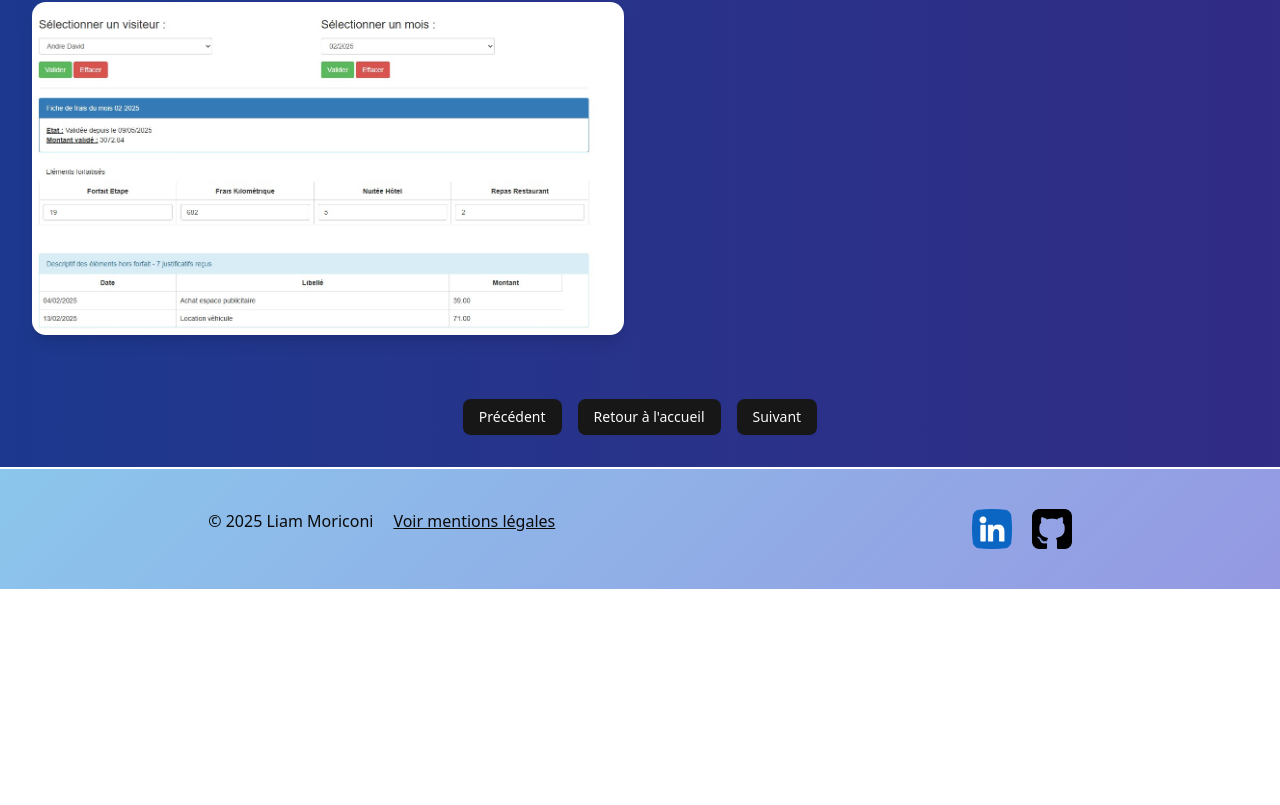
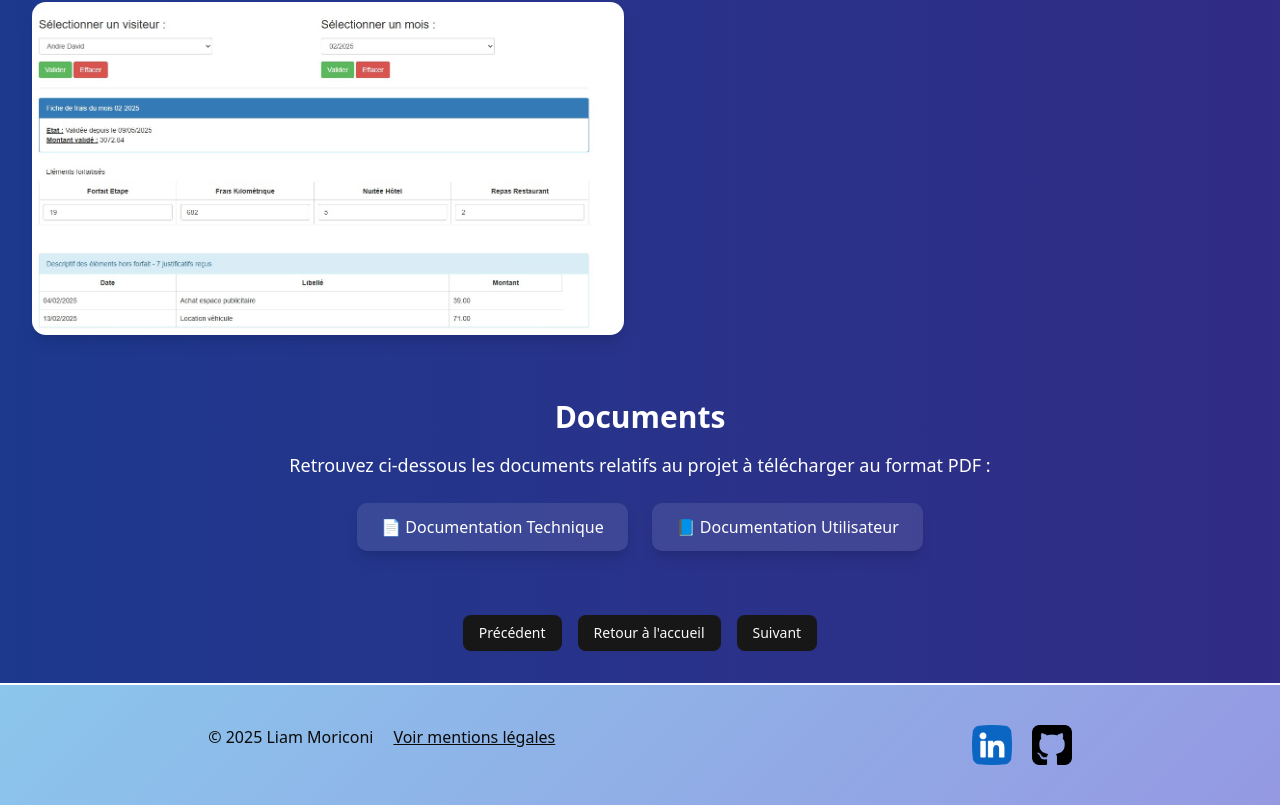
Before and after one commit to Lm9270/portfolio, a Next.js app: page /Gsb in a window 1280 px wide. Shown: the part 2110-2915 px from the top of the page. Before the commit the page ends 2699 px from the top, so only its background shows below. Built offline with nearby package versions, Linux system fonts and the light colour scheme.

Commit message:
Ajout des docs GSB

```diff
--- a/src/app/Gsb/page.tsx
+++ b/src/app/Gsb/page.tsx
@@ -125,6 +125,28 @@ export default function Page() {
         <Screenshots images={['gsb6.jpg', 'gsb2.jpg', 'gsb1.jpg', 'gsb3.jpg', 'gsb4.jpg']} />
       </section>
 
+        {/* ✅ Nouvelle section : Documents à télécharger */}
+        <section className="max-w-5xl mx-auto text-center space-y-6 pt-8">
+        <h3 className="text-3xl font-semibold mb-4">Documents</h3>
+        <p className="text-white text-lg">Retrouvez ci-dessous les documents relatifs au projet à télécharger au format PDF :</p>
+        <div className="flex flex-col md:flex-row justify-center items-center gap-6">
+          <a
+            href="/documents/DocTechniqueGSB.pdf"
+            download
+            className="bg-white/10 hover:bg-white hover:text-black transition-all px-6 py-3 rounded-lg shadow-lg text-white"
+          >
+            📄 Documentation Technique
+          </a>
+          <a
+            href="/documents/DocUtilisateurGSB.pdf"
+            download
+            className="bg-white/10 hover:bg-white hover:text-black transition-all px-6 py-3 rounded-lg shadow-lg text-white"
+          >
+            📘 Documentation Utilisateur
+          </a>
+        </div>
+      </section>
+
 
       <div className='flex justify-center gap-4 pt-8'>
         <Link href="/#projet"><Button className='transition-all duration-500 hover:text-black hover:bg-white '>Précédent</Button></Link>
```
Also changed, not shown: 2 other files (tests, documents, lock files or other folders).
